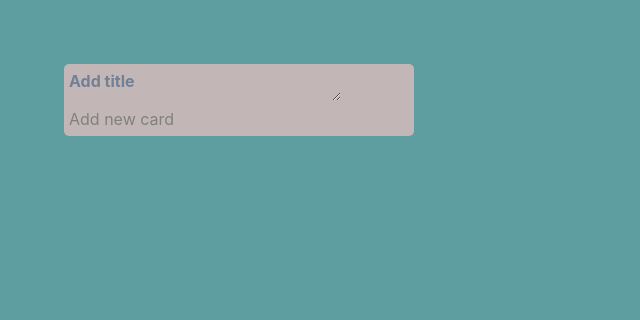
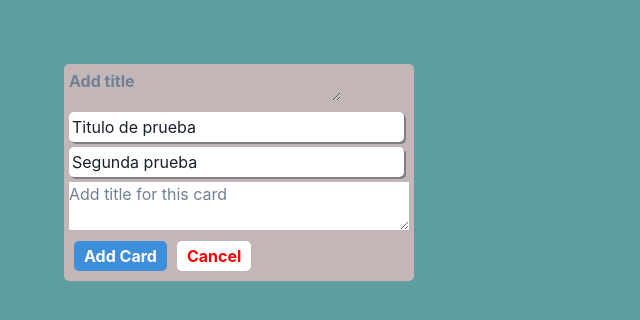
Before and after one commit to AlejandroDiazHernandez/trello0, a Next.js app: page / in a window 1280 px wide. Both pictures are taken after a click on the element "Add new card". Shown: the top 320 px of the page, without its empty margins (0-640 px from the left). Built offline with nearby package versions, Linux system fonts and the light colour scheme.

Commit message:
feat: Add api call and POST with reload when creating new card

```diff
--- a/components/buttons/ButtonsApp.tsx
+++ b/components/buttons/ButtonsApp.tsx
@@ -4,10 +4,12 @@ type ButtonsProps = {
   children?: React.ReactNode;
   secondary?: boolean;
   handleCloseAddNewCart?: () => void;
+  handlePostNewCard?: () => void;
 };
 
 const ButtonsApp: React.FC<ButtonsProps> = (props) => {
-  const { children, secondary, handleCloseAddNewCart } = props;
+  const { children, secondary, handleCloseAddNewCart, handlePostNewCard } =
+    props;
 
   if (secondary)
     return (
@@ -15,7 +17,12 @@ const ButtonsApp: React.FC<ButtonsProps> = (props) => {
         {children}
       </SecondaryButton>
     );
-  else return <MainButton type="button">{children}</MainButton>;
+  else
+    return (
+      <MainButton type="button" onClick={handlePostNewCard}>
+        {children}
+      </MainButton>
+    );
 };
 
 export default ButtonsApp;
--- a/components/todo_block/AddCard.tsx
+++ b/components/todo_block/AddCard.tsx
@@ -2,11 +2,32 @@ import { useState } from "react";
 import { AddCardDiv, TextAreaAddCard } from "../../styles/all_todo";
 import ButtonsApp from "../buttons/ButtonsApp";
 
-const AddCard: React.FC = () => {
+interface AddCardProps {
+  reload: boolean;
+  setReload: any;
+}
+
+const AddCard: React.FC<AddCardProps> = ({ setReload, reload }) => {
   const [toggleShowAddNewCart, setToggleShowAddNewCart] = useState(true);
+  const [enteredCard, setEnteredCard] = useState<string>("");
 
   const handleCloseAddNewCart = () => {
     setToggleShowAddNewCart(!toggleShowAddNewCart);
+    setEnteredCard("");
+  };
+
+  const handlePostNewCard = () => {
+    fetch("/api/cardApi", {
+      method: "POST",
+      body: JSON.stringify({
+        card: enteredCard,
+      }),
+      headers: {
+        "Content-Type": "application/json",
+      },
+    });
+    handleCloseAddNewCart();
+    setReload(!reload);
   };
 
   if (toggleShowAddNewCart)
@@ -16,9 +37,15 @@ const AddCard: React.FC = () => {
   else
     return (
       <div>
-        <TextAreaAddCard placeholder="Add title for this card" />
+        <TextAreaAddCard
+          placeholder="Add title for this card"
+          value={enteredCard}
+          onChange={(event) => setEnteredCard(event.target.value)}
+        />
         <div>
-          <ButtonsApp>Add Card</ButtonsApp>
+          <ButtonsApp handlePostNewCard={handlePostNewCard}>
+            Add Card
+          </ButtonsApp>
           <ButtonsApp secondary handleCloseAddNewCart={handleCloseAddNewCart}>
             Cancel
           </ButtonsApp>
--- a/components/todo_block/Card.tsx
+++ b/components/todo_block/Card.tsx
@@ -1,5 +1,4 @@
 import styled from "@emotion/styled";
-import { GetServerSideProps } from "next";
 
 interface CardProps {
   cardItems: CardItems[];
@@ -9,17 +8,7 @@ interface CardItems {
   title: string;
 }
 
-export const getServerSideProps: GetServerSideProps = async () => {
-  const res = await fetch("/api/cardApi");
-  const cardItems: CardItems[] = await res.json();
-
-  return {
-    props: { cardItems },
-  };
-};
-
 const Card: React.FC<CardProps> = ({ cardItems }) => {
-  console.log(cardItems);
   return (
     <ul>
       {cardItems?.map((card, index) => (
--- a/components/todo_block/TodoBlock.tsx
+++ b/components/todo_block/TodoBlock.tsx
@@ -1,13 +1,30 @@
+import { useEffect, useState } from "react";
 import { TodoBlockDiv, TextArea } from "../../styles/all_todo";
 import AddCard from "./AddCard";
 import Card from "./Card";
 
+interface CardItems {
+  title: string;
+}
+
 const TodoBlock: React.FC = () => {
+  const [cardItems, setCardItems] = useState<CardItems[]>([]);
+  const [reload, setReload] = useState(false);
+
+  useEffect(() => {
+    const fetchCardItems = async () => {
+      const res = await fetch("/api/cardApi");
+      const cardItemsRes: CardItems[] = await res.json();
+      setCardItems(cardItemsRes);
+    };
+    fetchCardItems();
+  }, [reload]);
+
   return (
     <TodoBlockDiv>
       <TextArea placeholder="Add title" />
-      <Card />
-      <AddCard />
+      <Card cardItems={cardItems} />
+      <AddCard reload={reload} setReload={setReload} />
     </TodoBlockDiv>
   );
 };
--- a/pages/api/cardApi.ts
+++ b/pages/api/cardApi.ts
@@ -13,5 +13,15 @@ export default function handler(
   req: NextApiRequest,
   res: NextApiResponse<CardItem[]>
 ) {
-  res.status(200).json(cardItems);
+  if (req.method === "POST") {
+    const { card }: { card: string } = req.body;
+    const newCard = card;
+    if (newCard.trim() === "") {
+      alert("Debes añadir un texto");
+    }
+    cardItems.push({ title: newCard });
+    res.status(221).json(cardItems);
+  } else {
+    res.status(201).json(cardItems);
+  }
 }
--- a/styles/globals.css
+++ b/styles/globals.css
@@ -51,3 +51,7 @@ h6 {
   margin: 0;
   padding: 0;
 }
+
+li {
+  list-style: none;
+}
```
